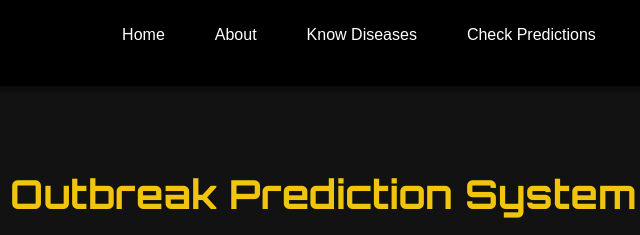
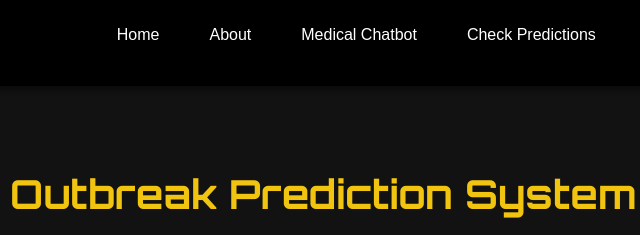
Before and after one commit to BhardwajChakri7/Hackkare2.0, a plain HTML site: page index.html in a window 1280 px wide. Shown: the top 235 px of the page, 520-1160 px from the left. Drawn offline with nearby package versions, Linux system fonts and the light colour scheme; a web font is replaced by a local one.

Commit message:
Update index.html

```diff
--- a/index.html
+++ b/index.html
@@ -25,7 +25,7 @@
             <ul class="nav-links">
                 <li><a href="#about-college">Home</a></li>
                 <li><a href="#club-details">About</a></li>
-                <li><a href="FacultyInformation/index.html">Know Diseases</a></li>
+                <li><a href="https://choleramodel-ig4dzbvcsbb3pobhxupeyk.streamlit.app/">Medical Chatbot</a></li>
                 <li><a href="CourseDetails/index.html">Check Predictions</a></li>
                 <li><a href="MaterialManagement/index.html">Login</a></li>
             </ul>
```
